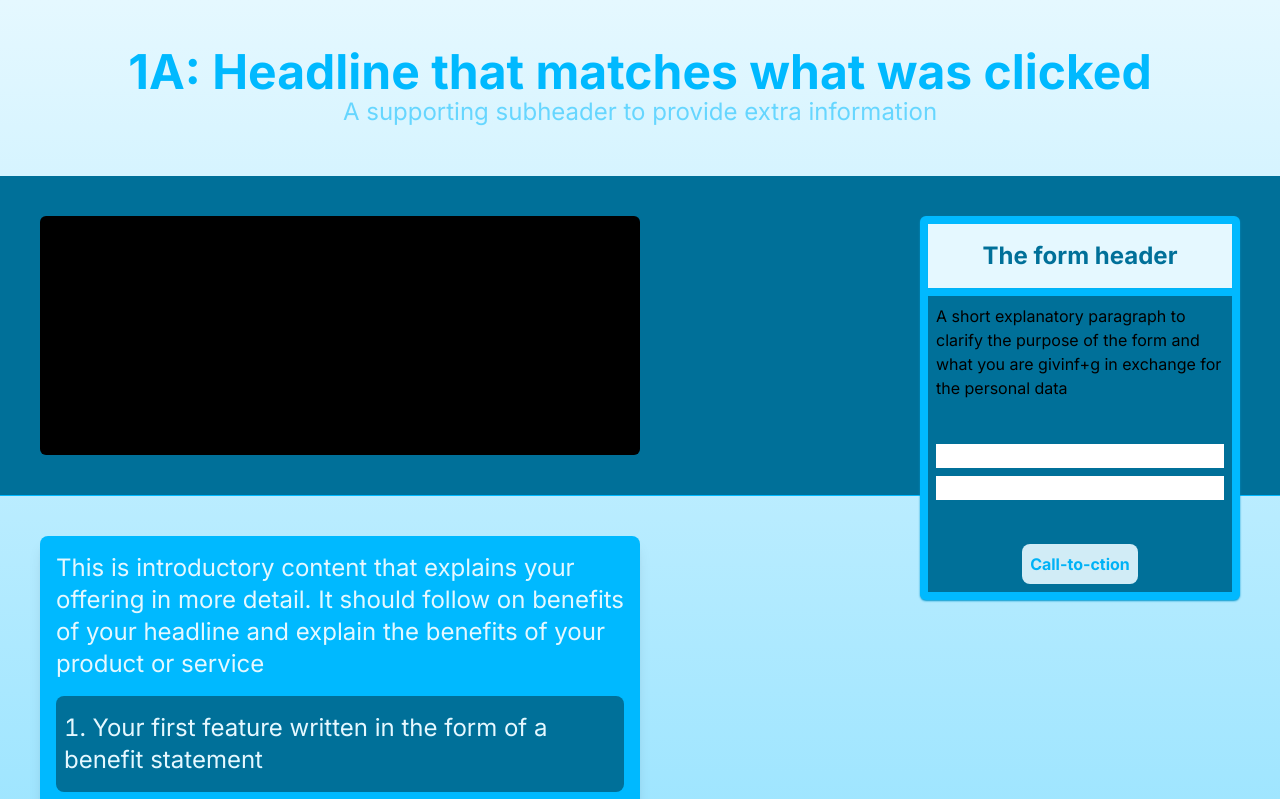
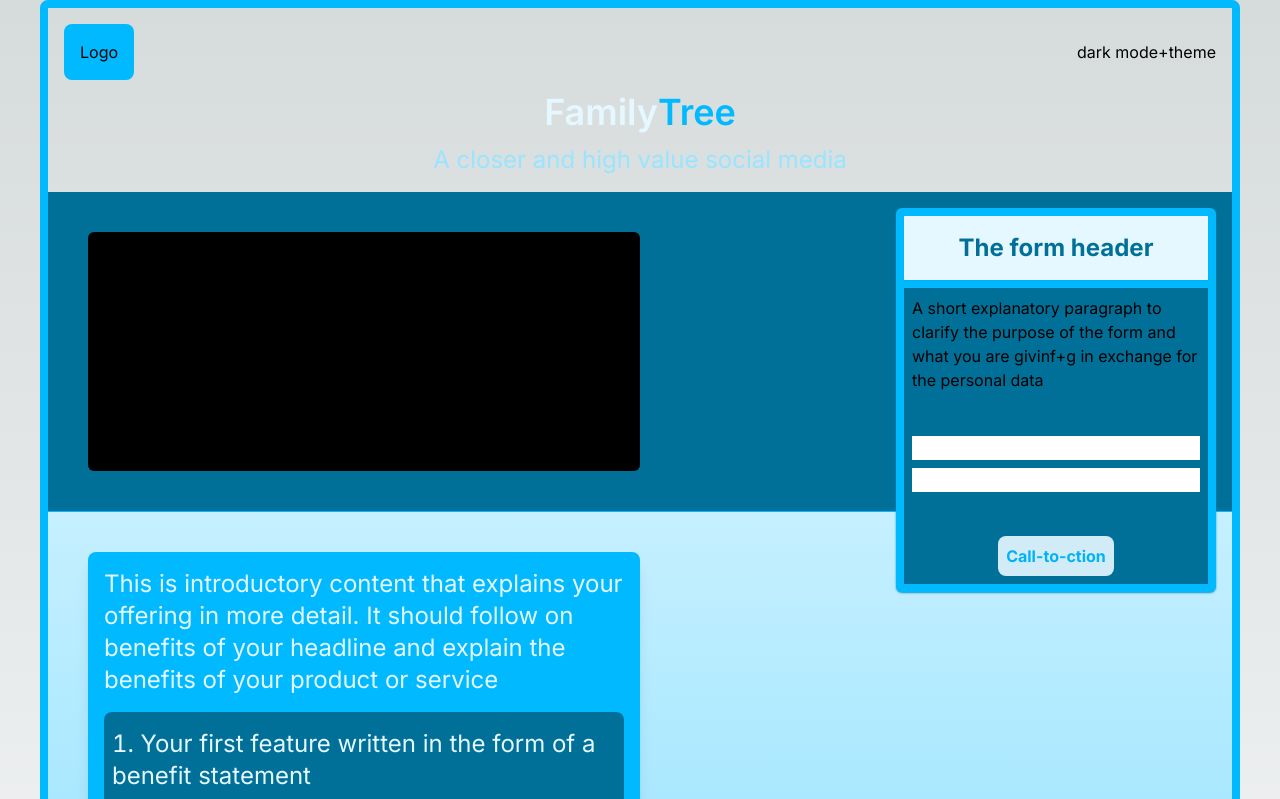
Before and after one commit to nardis9501/famdesc-landingpage, a Next.js app: page / in a window 1280 px wide. Shown: the top 799 px of the page. Built offline with nearby package versions, Linux system fonts and the light colour scheme; what @midudev/tailwind-animations would draw is missing.

Commit message:
feat:add transitions with framer-motion

```diff
--- a/app/page.js
+++ b/app/page.js
@@ -1,39 +1,31 @@
+"use client";
+import Form from "@/components/Call-To-Action/Form";
+import Header from "@/components/Header/Header";
+import Transition from "@/components/Transition/Transition";
+import { fadeIn } from "@/utils/motionTransitions";
+import { motion } from "framer-motion";
 import Image from "next/image";
 
 export default function Home() {
   return (
+    <>
+      {/* <Transition /> */}
+      <div className="conteiner relative m-auto  md:max-w-[1200px] border-solid border-8 border-blue-500 rounded-lg">
+        <Header />
+
         <div
-      className="flex flex-col items-center h-full w-full
+          className="flex flex-col items-center  w-full
         bg-gradient-to-b from-blue-50 to-blue-300"
         >
-      <header className="flex flex-col justify-center items-center p-2 h-44 w-full">
-        <h1 className="animate-fade-in text-5xl font-bold text-blue-500">
-          1A: Headline that matches what was clicked
-        </h1>
-        <h3 className="animate-fade-in text-2xl text-blue-300">
-          A supporting subheader to provide extra information
-        </h3>
-      </header>
-
-      <div className="">
-        <aside className="flex flex-col items-center p-2 bg-blue-500 shadow-sm shadow-blue-600 h-96 min-w-60 max-w-80 fixed z-10 mt-10 right-10 rounded-md">
-          <h2 className="grid place-content-center font-bold w-full h-20 text-blue-700 text-2xl bg-blue-50 shadow-sm">
-            The form header
-          </h2>
-          <article className="flex flex-col items-center mt-2 justify-between p-2 bg-blue-700 h-full">
-            <p>
-              A short explanatory paragraph to clarify the purpose of the form
-              and what you are givinf+g in exchange for the personal data
-            </p>
-            <form className="flex flex-col justify-center w-full" action="">
-              <input className="my-1" type="text" />
-              <input className="my-1" type="text" />
-            </form>
-            <button className="bg-blue-50 text-blue-500 font-bold p-2 animate-pulse hover:animate-pulse-fade-in hover:bg-blue-200 rounded-lg">
-              Call-to-ction
-            </button>
-          </article>
-        </aside>
+          <motion.div
+            variants={fadeIn("up", 0.5)}
+            initial="hidden"
+            animate="show"
+            exit={"hidden"}
+          >
+            <div className="sticky top-2 ">
+              <Form />
+            </div>
             <main>
               <section className="grid grid-cols-2 h-80 w-full p-10 bg-blue-700 border-solid border-b border-blue-500">
                 <div className="flex items-center justify-center rounded-md bg-black p-10">
@@ -43,22 +35,26 @@ export default function Home() {
               <section className="grid grid-cols-2 p-10 text-blue-50 text-2xl">
                 <article className="bg-blue-500 p-4 rounded-lg shadow-lg">
                   <p>
-                This is introductory content that explains your offering in more
-                detail. It should follow on benefits of your headline and
-                explain the benefits of your product or service
+                    This is introductory content that explains your offering in
+                    more detail. It should follow on benefits of your headline
+                    and explain the benefits of your product or service
                   </p>
                   <ol className="list-decimal list-inside">
                     <li className="bg-blue-700 px-2 my-4 animate-jiggle hover:animate-tada animate-delay-300 animate-duration-slow hover:bg-blue-100 hover:text-blue-600 text-blue-50 rounded-lg p-4">
-                  Your first feature written in the form of a benefit statement
+                      Your first feature written in the form of a benefit
+                      statement
                     </li>
                     <li className="bg-blue-700 px-2 my-4 animate-jiggle hover:animate-tada animate-delay-300 animate-duration-slow hover:bg-blue-100 hover:text-blue-600 text-blue-50 rounded-lg p-4">
-                  Your second feature written in the form of a benefit statement
+                      Your second feature written in the form of a benefit
+                      statement
                     </li>
                     <li className="bg-blue-700 px-2 my-4 animate-jiggle hover:animate-tada animate-delay-300 animate-duration-slow hover:bg-blue-100 hover:text-blue-600 text-blue-50 rounded-lg p-4">
-                  Your third feature written in the form of a benefit statement
+                      Your third feature written in the form of a benefit
+                      statement
                     </li>
                     <li className="bg-blue-700 px-2 my-4 animate-jiggle hover:animate-tada animate-delay-300 animate-duration-slow hover:bg-blue-100 hover:text-blue-600 text-blue-50 rounded-lg p-4">
-                  Your fourth feature written in the form of a benefit statement
+                      Your fourth feature written in the form of a benefit
+                      statement
                     </li>
                   </ol>
                 </article>
@@ -75,7 +71,9 @@ export default function Home() {
             <footer className="flex items-center justify-center h-20">
               aqui va el footer
             </footer>
+          </motion.div>
         </div>
       </div>
+    </>
   );
 }
--- /dev/null
+++ b/components/Call-To-Action/Form.js
@@ -0,0 +1,24 @@
+export default function Form(props) {
+  return (
+    <>
+      <aside className="absolute right-0 mt-4 mr-4 flex flex-col items-center p-2 bg-blue-500 shadow-sm shadow-blue-600 h-96 min-w-60 max-w-80 rounded-md">
+        <h2 className="grid place-content-center font-bold w-full h-20 text-blue-700 text-2xl bg-blue-50 shadow-sm">
+          The form header
+        </h2>
+        <article className="flex flex-col items-center mt-2 justify-between p-2 bg-blue-700 h-full">
+          <p>
+            A short explanatory paragraph to clarify the purpose of the form and
+            what you are givinf+g in exchange for the personal data
+          </p>
+          <form className="flex flex-col justify-center w-full" action="">
+            <input className="my-1" type="text" />
+            <input className="my-1" type="text" />
+          </form>
+          <button className="bg-blue-50 hover:shadow-xl hover:shadow-blue-50 text-blue-500  font-bold p-2 animate-pulse hover:animate-pulse-fade-in  rounded-lg">
+            Call-to-ction
+          </button>
+        </article>
+      </aside>
+    </>
+  );
+}
--- /dev/null
+++ b/components/Header/Header.js
@@ -0,0 +1,36 @@
+"use client";
+import { motion } from "framer-motion";
+
+// import { socialNetworks } from "./dataHeader";
+import Link from "next/link";
+import { fadeIn } from "@/utils/motionTransitions";
+export default function Header(props) {
+  return (
+    <>
+      <motion.div
+        variants={fadeIn("down", 0.5)}
+        initial="hidden"
+        animate="show"
+        exit={"hidden"}
+      >
+        <header className="p-4">
+          <div className="flex flex-row justify-between items-center">
+            <span className="bg-blue-500 p-4 rounded-lg">Logo</span>
+
+            <p className="">dark mode+theme</p>
+          </div>
+
+          <div className="w-full grid place-content-center">
+            <h3 className="flex justify-center font-semibold my-3 text-4xl text-blue-50">
+              Family
+              <span className="text-blue-500">Tree</span>
+            </h3>
+            <h2 className="animate-fade-in text-2xl text-blue-200">
+              A closer and high value social media
+            </h2>
+          </div>
+        </header>
+      </motion.div>
+    </>
+  );
+}
--- /dev/null
+++ b/components/Transition/Transition.js
@@ -0,0 +1,31 @@
+"use client";
+import { AnimatePresence, motion } from "framer-motion";
+import { transitionVariantsPage } from "@/utils/motionTransitions";
+
+export default function Transition(props) {
+  return (
+    <>
+      <AnimatePresence mode="wait">
+        <div>
+          <motion.div
+            className="fixed top-0 bottom-0 right-full w-screen h-screen z-30 bg-primaryTheme"
+            variants={transitionVariantsPage}
+            initial="initial"
+            animate="animate"
+            exit={"exit"}
+            transition={{ delay: 0.2, duration: 0.6, ease: "easeInOut" }}
+          ></motion.div>
+
+          <motion.div
+            className="fixed top-0 bottom-0 right-full w-screen h-screen z-20 bg-secondaryTheme opacity-50"
+            variants={transitionVariantsPage}
+            initial="initial"
+            animate="animate"
+            exit={"exit"}
+            transition={{ delay: 0.4, duration: 0.6, ease: "easeInOut" }}
+          ></motion.div>
+        </div>
+      </AnimatePresence>
+    </>
+  );
+}
--- a/package.json
+++ b/package.json
@@ -13,6 +13,7 @@
     "autoprefixer": "10.4.18",
     "eslint": "8.57.0",
     "eslint-config-next": "14.1.3",
+    "framer-motion": "^11.0.14",
     "next": "14.1.3",
     "postcss": "8.4.35",
     "react": "18.2.0",
--- /dev/null
+++ b/utils/motionTransitions.js
@@ -0,0 +1,38 @@
+export const transitionVariantsPage = {
+  initial: { x: "100%", with: "100%" },
+  animate: { x: "0%", with: "0%" },
+  exit: { x: ["0%", "100%"], with: ["0%", "100%"] },
+};
+
+export const motionTransitionsAbout = {
+  initial: { opacity: 0, bottom: "5rem", transform: "translateY(200px" },
+  transition: { duration: 2.3, type: "tween", ease: [0.25, 0.6, 0.3, 0.8] },
+  animate: { opacity: 1, transform: "translateY(0px)" },
+};
+
+export const fadeIn = (direction, delay) => {
+  return {
+    hidden: {
+      y: direction === "up" ? 80 : direction === "down" ? -80 : 0,
+      opacity: 0,
+      x: direction === "left" ? 80 : direction === "right" ? -80 : 0,
+      transiton: {
+        type: "tween",
+        duration: 1.5,
+        delay: delay,
+        ease: [0.25, 0.6, 0.3, 0.8],
+      },
+    },
+    show: {
+      y: 0,
+      x: 0,
+      opacity: 1,
+      transition: {
+        type: "tween",
+        duration: 1.4,
+        delay: delay,
+        ease: [0.25, 0.25, 0.25, 0.75],
+      },
+    },
+  };
+};
```
Also changed, not shown: 1 other file (tests, documents, lock files or other folders). Lines whose indentation alone changed are shown as unchanged.
